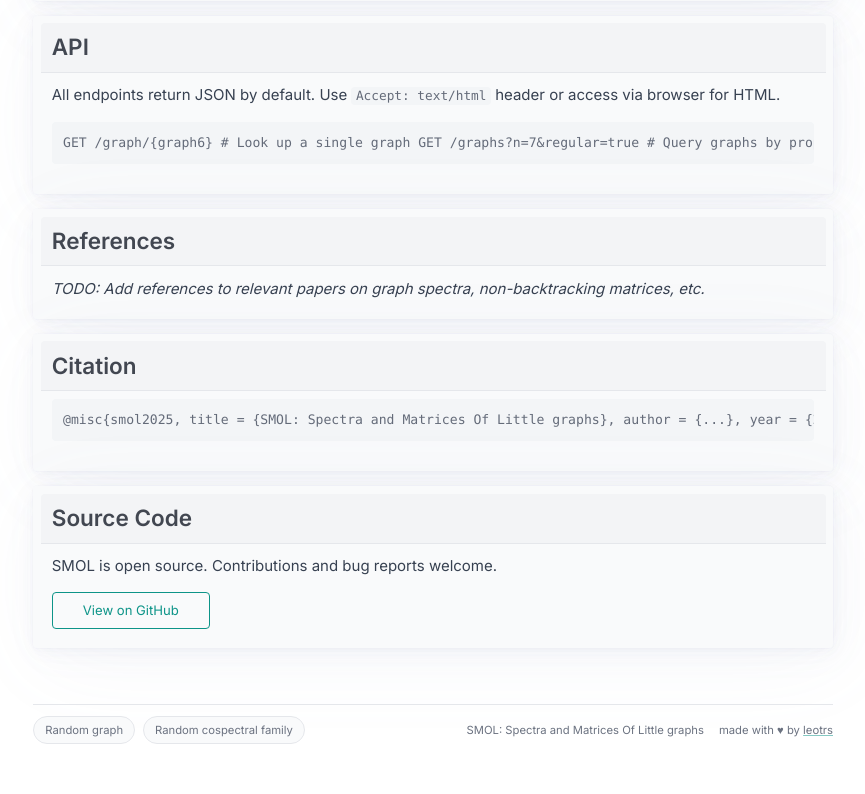
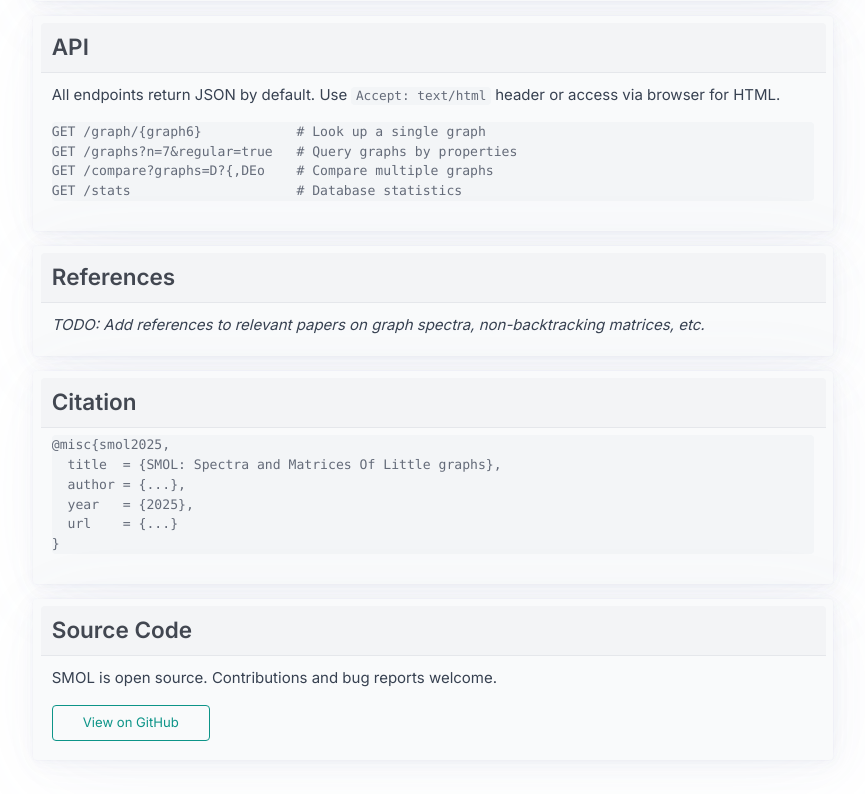
Before and after one commit to leotrs/smol, a FastAPI app: page /about in a window 1280 px wide. Shown: the part 435-1229 px from the top of the page, without its empty margins (207-1072 px from the left). Before the commit the page ends 1179 px from the top, so only its background shows below. Run offline with FastAPI, Linux system fonts and the light colour scheme; data that the repository does not hold is empty; some libraries are stand-ins or nearby versions.

Commit message:
Fix newlines in pre code blocks (API, citation sections)
The code element had white-space: nowrap which was overriding
the pre element's whitespace handling. Added pre code override.

🤖 Generated with [Claude Code](https://claude.com/claude-code)

Co-Authored-By: Claude Opus 4.5 <noreply@anthropic.com>

```diff
--- a/api/templates/base.html
+++ b/api/templates/base.html
@@ -226,11 +226,21 @@
             padding-top: 0.25rem;
         }
 
+        article pre {
+            white-space: pre;
+            overflow-x: auto;
+        }
+
         /* Code/graph6 strings */
         code {
             font-size: 0.85em;
             padding: 0.1rem 0.3rem;
             white-space: nowrap;
+        }
+
+        pre code {
+            white-space: pre;
+            padding: 0;
         }
 
         /* Tables - tighter */
```
